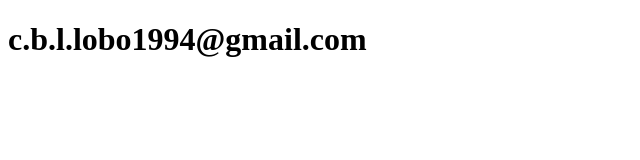
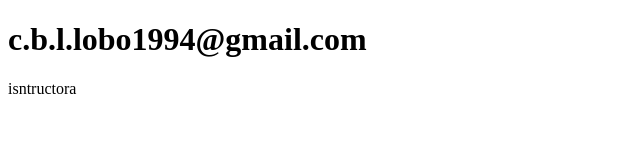
Before and after one commit to lobo1994/sistema-de-registro, a plain HTML site: page contacto.html in a window 1280 px wide. Shown: the full height of the page, 0-640 px from the left. Drawn offline with Linux system fonts and the light colour scheme.

Commit message:
actualiza el contacto

```diff
--- a/contacto.html
+++ b/contacto.html
@@ -8,5 +8,6 @@
 </head>
 <body>
     <h1> c.b.l.lobo1994@gmail.com</h1>
+    <p> isntructora </p>
 </body>
 </html>
```
